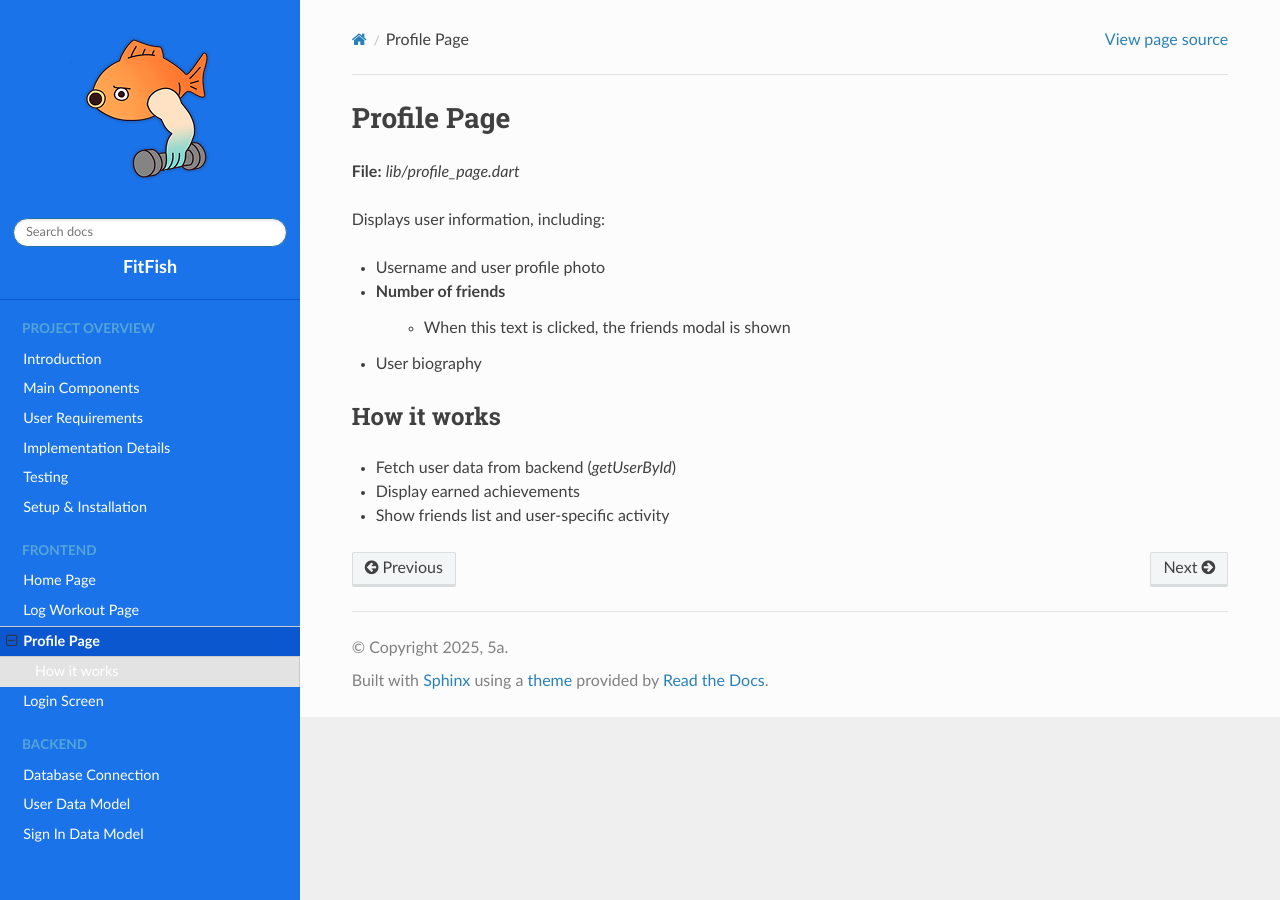
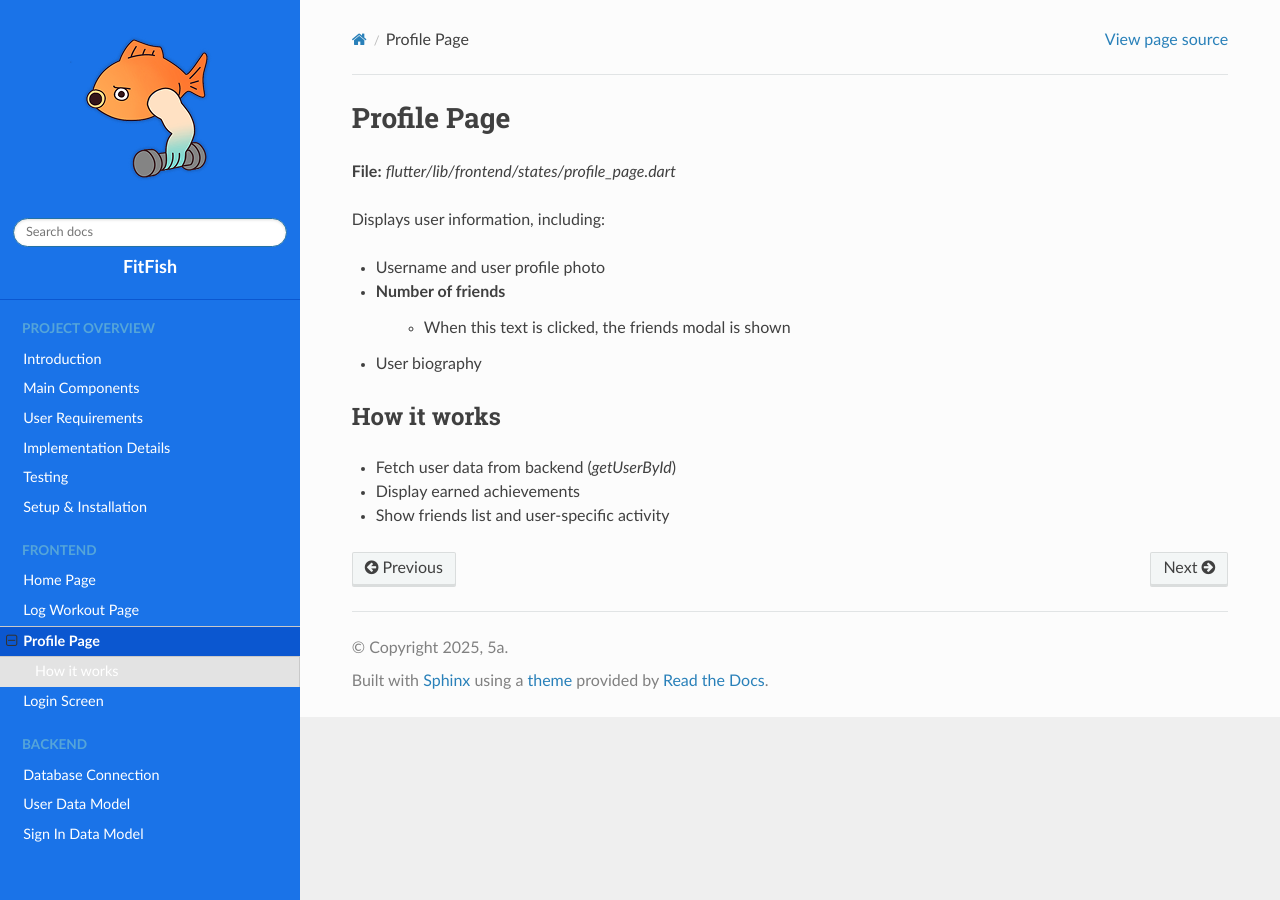
Before and after one commit to 5a-Fitness-App/5a-Code-Documentation, a Sphinx documentation site: the page built from docs/source/frontend/profile_page.rst, in a window 1280 px wide. Built offline with Sphinx 7.4.7 and the Read the Docs theme 3.1.0, drawn with Linux system fonts in a browser that asks for light colours.

Commit message:
added correct file paths

```diff
--- a/docs/source/frontend/home_page.rst
+++ b/docs/source/frontend/home_page.rst
@@ -1,7 +1,7 @@
 Home Page
 =========
 
-**File:** `lib/home_page.dart`
+**File:** `flutter/lib/frontend/states/home_page.dart`
 
 The Home Page is the main page the user will enter after logging in/ signing up.
 It will display the user's fitness progress, including daily streak goals, workout logging options, and recent activity posts from other users.
--- a/docs/source/frontend/log_workout_page.rst
+++ b/docs/source/frontend/log_workout_page.rst
@@ -1,7 +1,7 @@
 Log Workout Page
 ================
 
-**File:** `lib/log_workout_page.dart`
+**File:** `flutter/lib/frontend/states/log_workout_page.dart`
 
 This screen allows users to input workout data like title, duration, and calories burned.
 
--- a/docs/source/frontend/login_screen.rst
+++ b/docs/source/frontend/login_screen.rst
@@ -1,7 +1,7 @@
 Login Screen
 ============
 
-**File:** `lib/frontend/states/login_screen.dart`
+**File:** `flutter/lib/frontend/states/login_screen.dart`
 
 Overview:
 ---------
--- a/docs/source/frontend/profile_page.rst
+++ b/docs/source/frontend/profile_page.rst
@@ -1,7 +1,7 @@
 Profile Page
 ============
 
-**File:** `lib/profile_page.dart`
+**File:** `flutter/lib/frontend/states/profile_page.dart`
 
 Displays user information, including:
 
```
